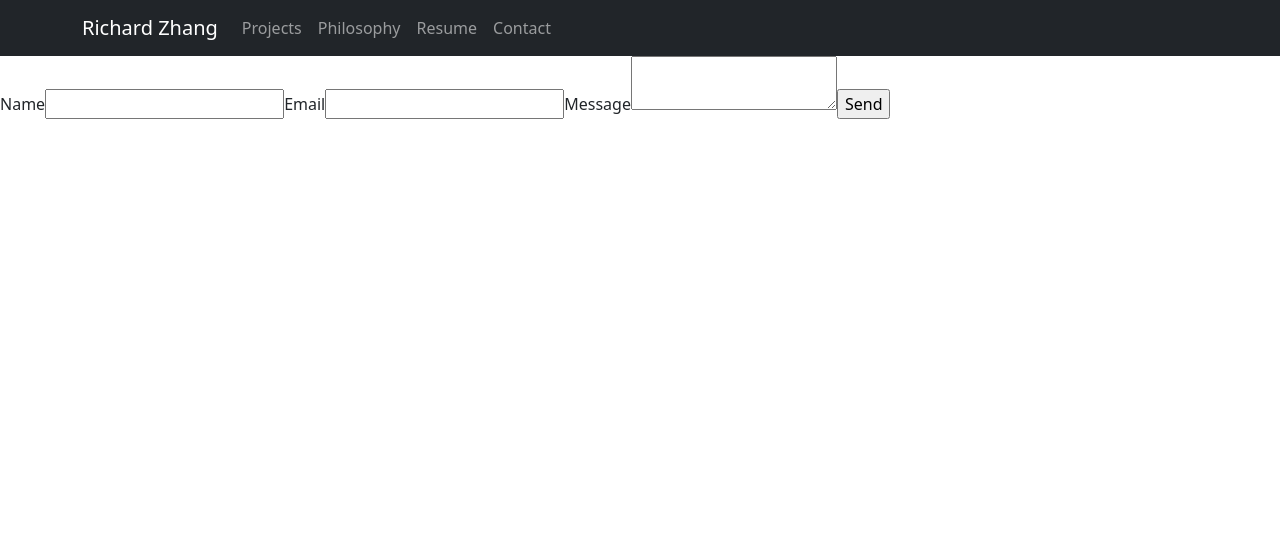
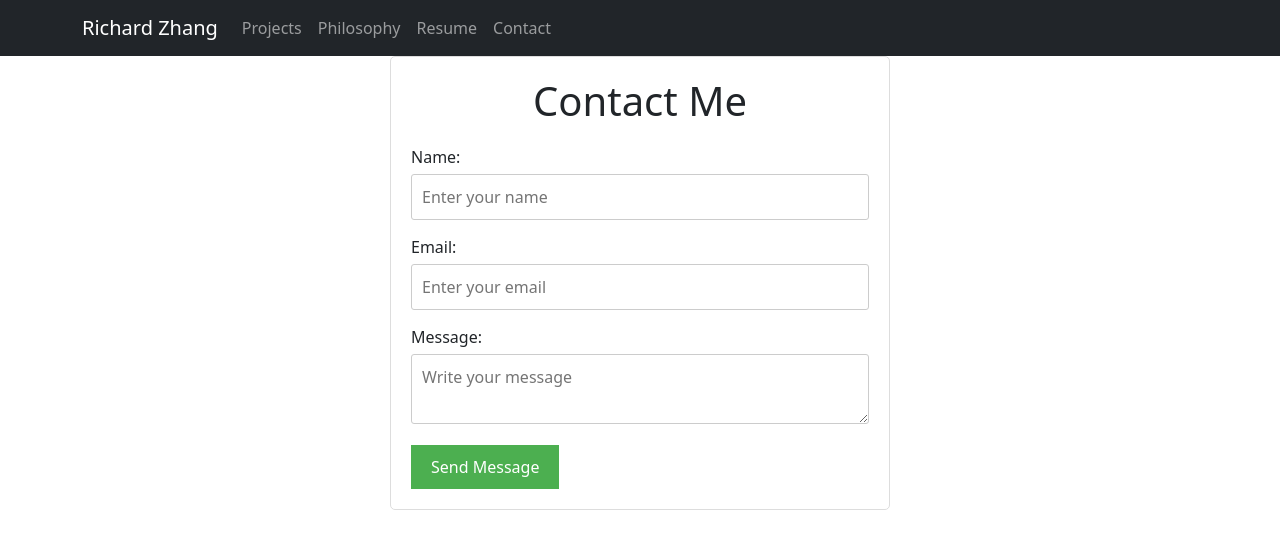
Before and after one commit to RichardZhang8020/my-simple-website, a React (Create React App) app: page /contact in a window 1280 px wide. Shown: the top 546 px of the page. Built offline with nearby package versions, Linux system fonts and the light colour scheme.

Commit message:
add styling to contact page

```diff
--- /dev/null
+++ b/src/css/contact.css
@@ -0,0 +1,50 @@
+.contact {
+    /* Style the contact form container here */
+    /* For example: */
+    padding: 20px;
+    border: 1px solid #ddd;
+    border-radius: 5px;
+    max-width: 500px;
+    margin: 0 auto;
+  }
+
+  .contact h1 {
+    /* Style the heading here */
+    /* For example: */
+    text-align: center;
+    margin-bottom: 20px;
+  }
+
+  .form-group {
+    /* Style the form groups here */
+    /* For example: */
+    margin-bottom: 15px;
+  }
+
+  .form-group label {
+    /* Style the form labels here */
+    /* For example: */
+    display: block;
+    margin-bottom: 5px;
+  }
+
+  .form-group input,
+  .form-group textarea {
+    /* Style the form inputs and textarea here */
+    /* For example: */
+    padding: 10px;
+    border: 1px solid #ccc;
+    border-radius: 3px;
+    width: 100%;
+    box-sizing: border-box;
+  }
+
+  .contact button {
+    /* Style the submit button here */
+    /* For example: */
+    background-color: #4CAF50;
+    color: white;
+    padding: 10px 20px;
+    border: none;
+    border-radius:
+  }
--- a/src/pages/Contact.jsx
+++ b/src/pages/Contact.jsx
@@ -1,41 +1,59 @@
-import React, { useRef } from 'react';
+import React, { useRef, useState } from 'react';
 import emailjs from '@emailjs/browser';
+import '../css/contact.css';
 
 function Contact() {
-    const serviceId = 'service_ltcsnys'; // Replace with your EmailJS service ID
-  const templateId = 'template_s1vj32u'; // Replace with your EmailJS template ID
-  const publicKey = '7iIxNbCFPV6JMDONl'; // Replace with your EmailJS template ID
   const form = useRef();
+  const [isSubmitting, setIsSubmitting] = useState(false);
+  const [submitMessage, setSubmitMessage] = useState('');
+  const serviceId = 'service_ltcsnys';
+  const templateId = 'template_s1vj32u';
+  const publicKey = '7iIxNbCFPV6JMDONl';
 
   const sendEmail = (e) => {
     e.preventDefault();
+    setIsSubmitting(true);
 
     emailjs
       .sendForm(serviceId, templateId, form.current, {
-        publicKey: '7iIxNbCFPV6JMDONl',
+        publicKey: publicKey,
       })
       .then(
         () => {
-          console.log('SUCCESS!');
+          setIsSubmitting(false);
+          setSubmitMessage('Email sent successfully!');
         },
         (error) => {
-          console.log('FAILED...', error.text);
-        },
+          setIsSubmitting(false);
+          setSubmitMessage('There was an error sending your message. Please try again later.');
+          console.error('FAILED...', error.text);
+        }
       );
   };
 
-
   return (
-    <form ref={form} onSubmit={sendEmail}>
-      <label>Name</label>
-      <input type="text" name="name" />
-      <label>Email</label>
-      <input type="email" name="email" />
-      <label>Message</label>
-      <textarea name="message" />
-      <input type="submit" value="Send" />
-    </form>
+    <div className="contact">
+      <h1>Contact Me</h1>
+      <form ref={form} onSubmit={sendEmail}>
+        <div className="form-group">
+          <label htmlFor="name">Name:</label>
+          <input type="text" id="name" name="name" placeholder="Enter your name" required />
+        </div>
+        <div className="form-group">
+          <label htmlFor="email">Email:</label>
+          <input type="email" id="email" name="email" placeholder="Enter your email" required />
+        </div>
+        <div className="form-group">
+          <label htmlFor="message">Message:</label>
+          <textarea id="message" name="message" placeholder="Write your message" required />
+        </div>
+        <button type="submit" disabled={isSubmitting}>
+          {isSubmitting ? 'Sending...' : 'Send Message'}
+        </button>
+        {submitMessage && <p className="submit-message">{submitMessage}</p>}
+      </form>
+    </div>
   );
-};
+}
 
 export default Contact;
```
